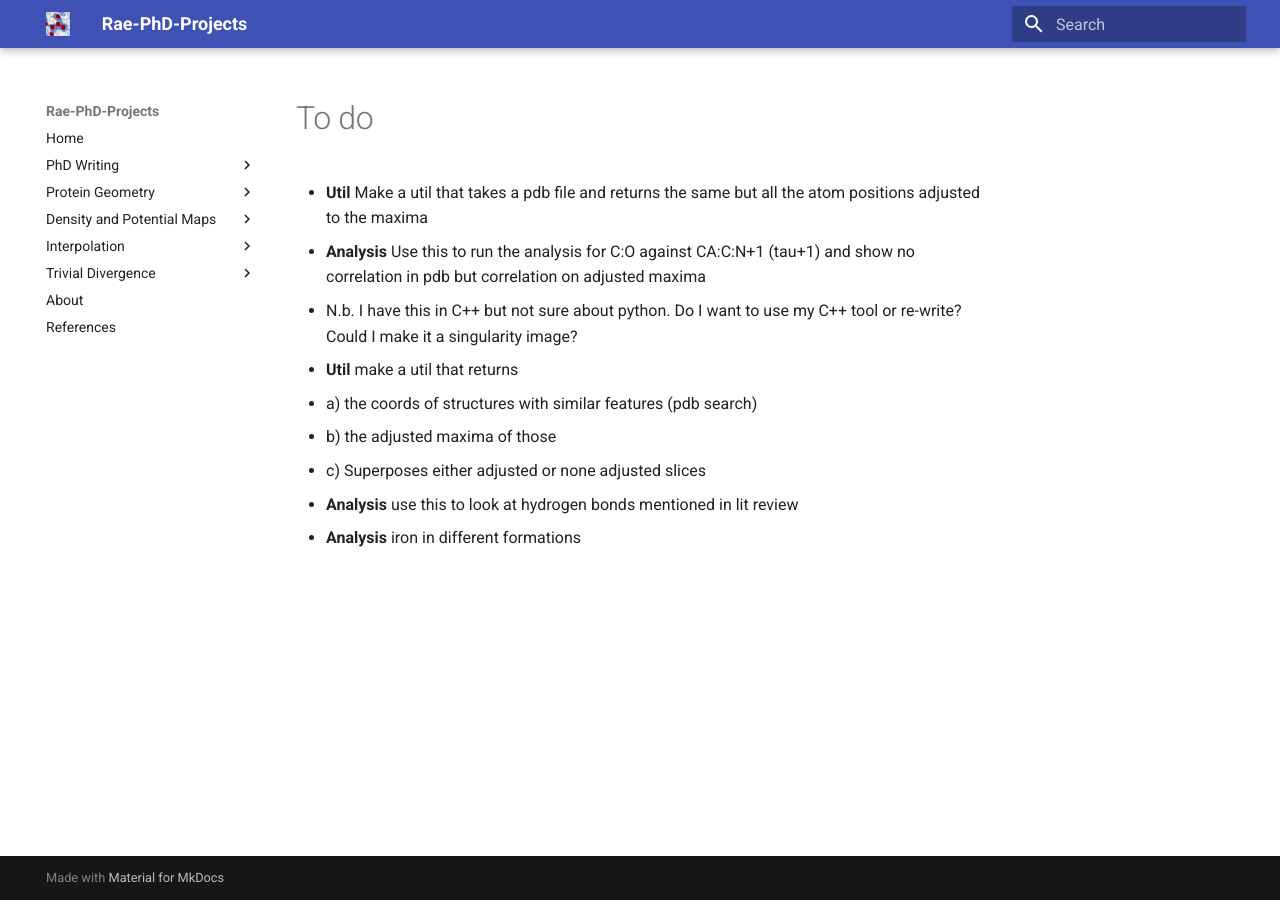
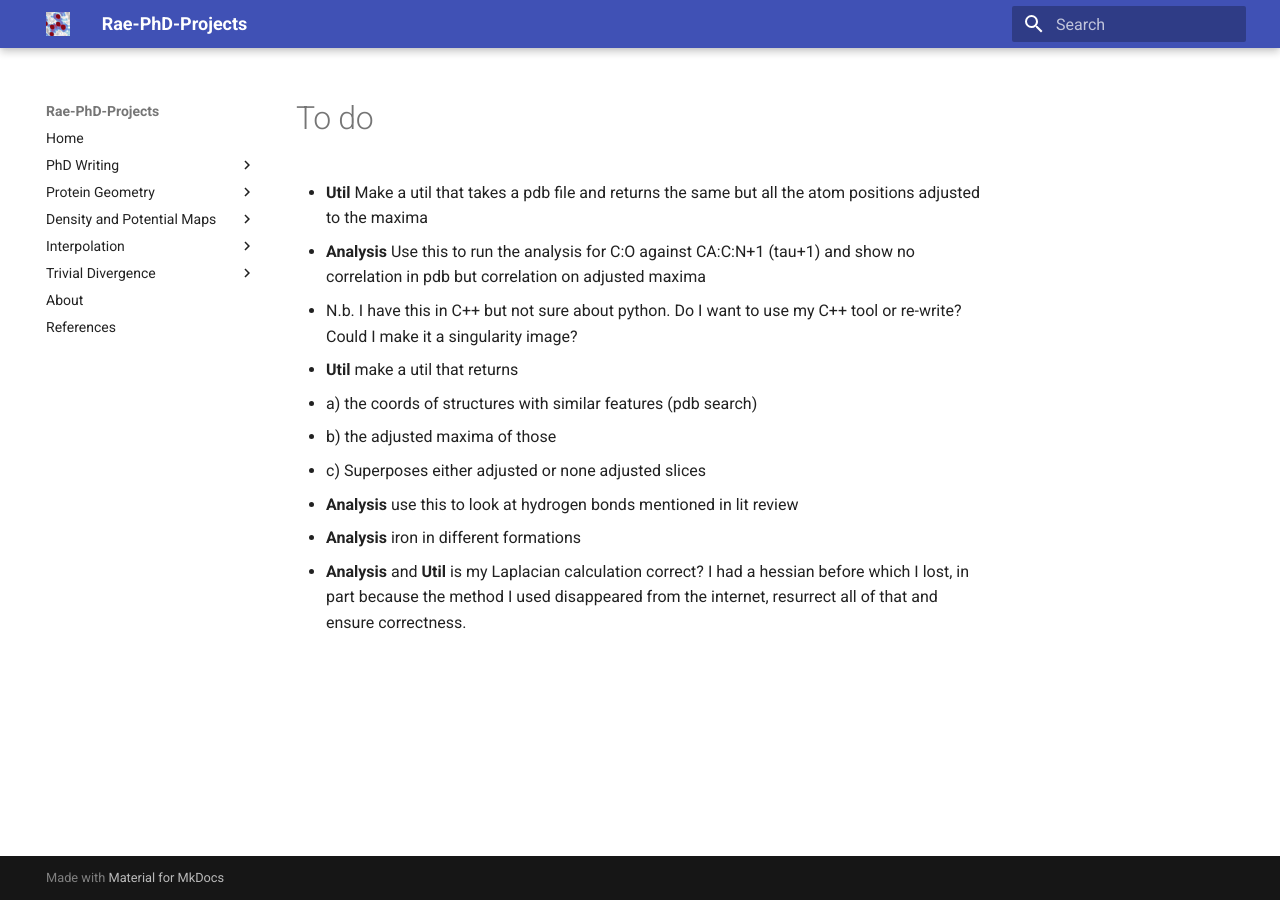
Before and after one commit to rae-gh/rae, an MkDocs documentation site: the page built from docs/todo.md, in a window 1280 px wide. Built offline with MkDocs 1.6.1 and Material for MkDocs 9.7.7, drawn with Linux system fonts in a browser that asks for light colours.

Commit message:
Update todo.md

```diff
--- a/docs/todo.md
+++ b/docs/todo.md
@@ -11,3 +11,5 @@
   - **Analysis** use this to look at hydrogen bonds mentioned in lit review
 
 - **Analysis** iron in different formations
+
+- **Analysis** and **Util** is my Laplacian calculation correct? I had a hessian before which I lost, in part because the method I used disappeared from the internet, resurrect all of that and ensure correctness.
```
